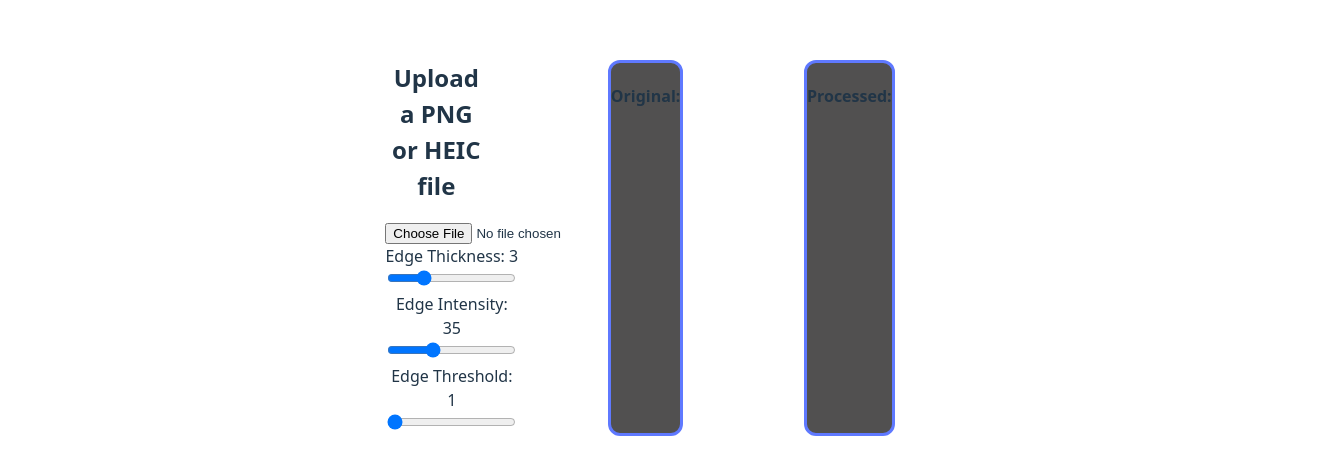
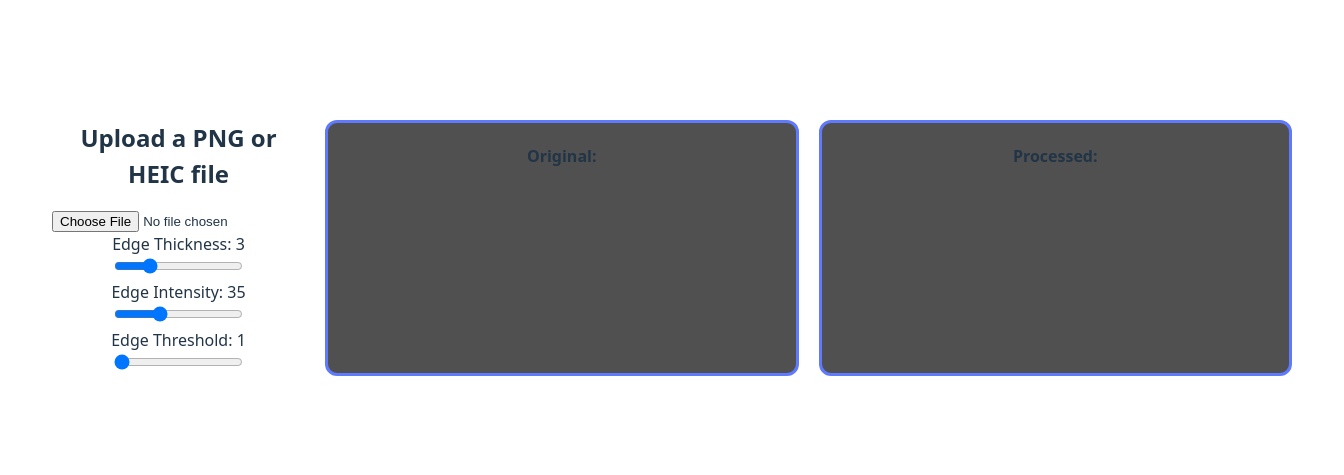
Before and after one commit to KaiWoessner/CartoonConverter, a React (Vite) app in the folder frontend/: page / in a window 1280 px wide. Shown: the part 177-652 px from the top of the page, 1344 px wide, since content can reach past the window. Built offline with nearby package versions, Linux system fonts and the light colour scheme.

Commit message:
alter width ratio script

```diff
--- a/frontend/src/App.css
+++ b/frontend/src/App.css
@@ -21,12 +21,12 @@
 }
 
 .options { /* Options align to left instead of center */
-  max-width: 20%;
+  width: 20vw;
   align-items: flex-start;
 }
 
 .image-box {
-  max-width: 40%;
+  width: 40vw;
   margin-top: 20px;
 
   border: 3px solid #5f79ff;   /* Border */
```
